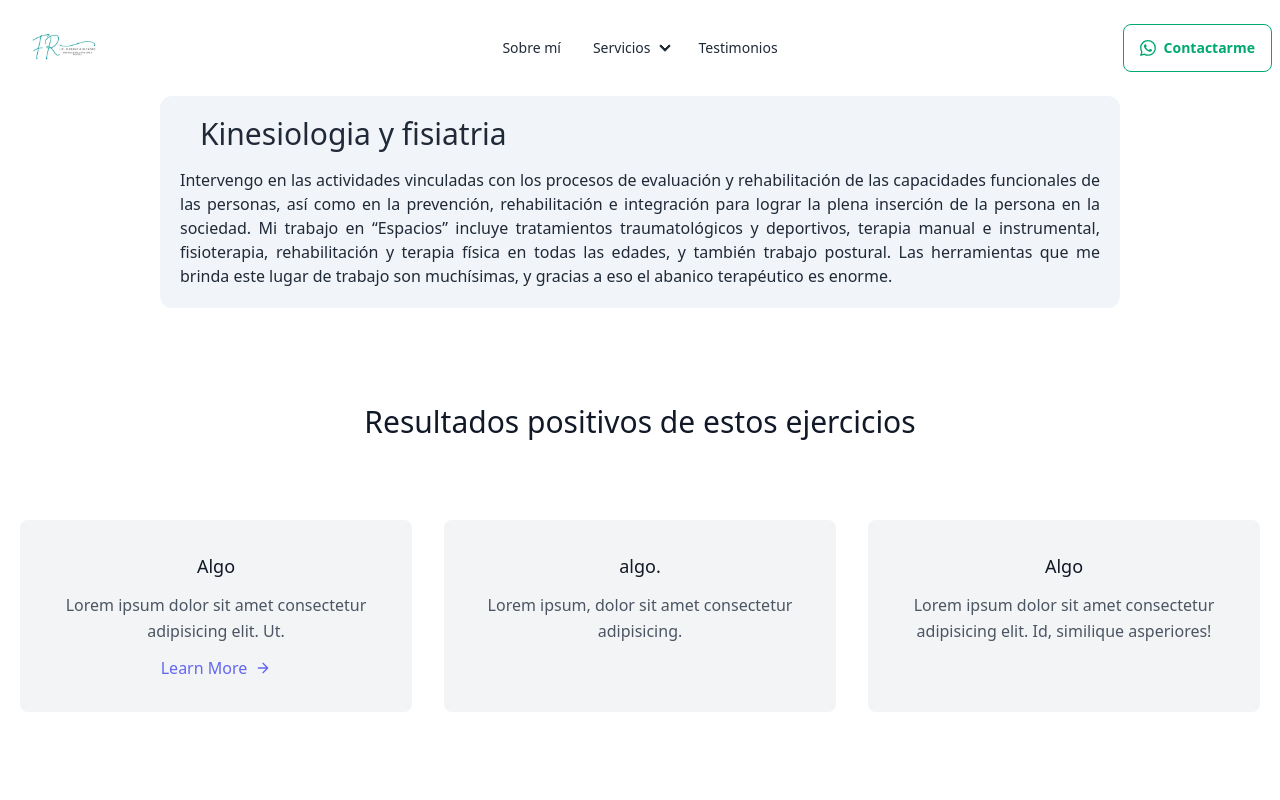
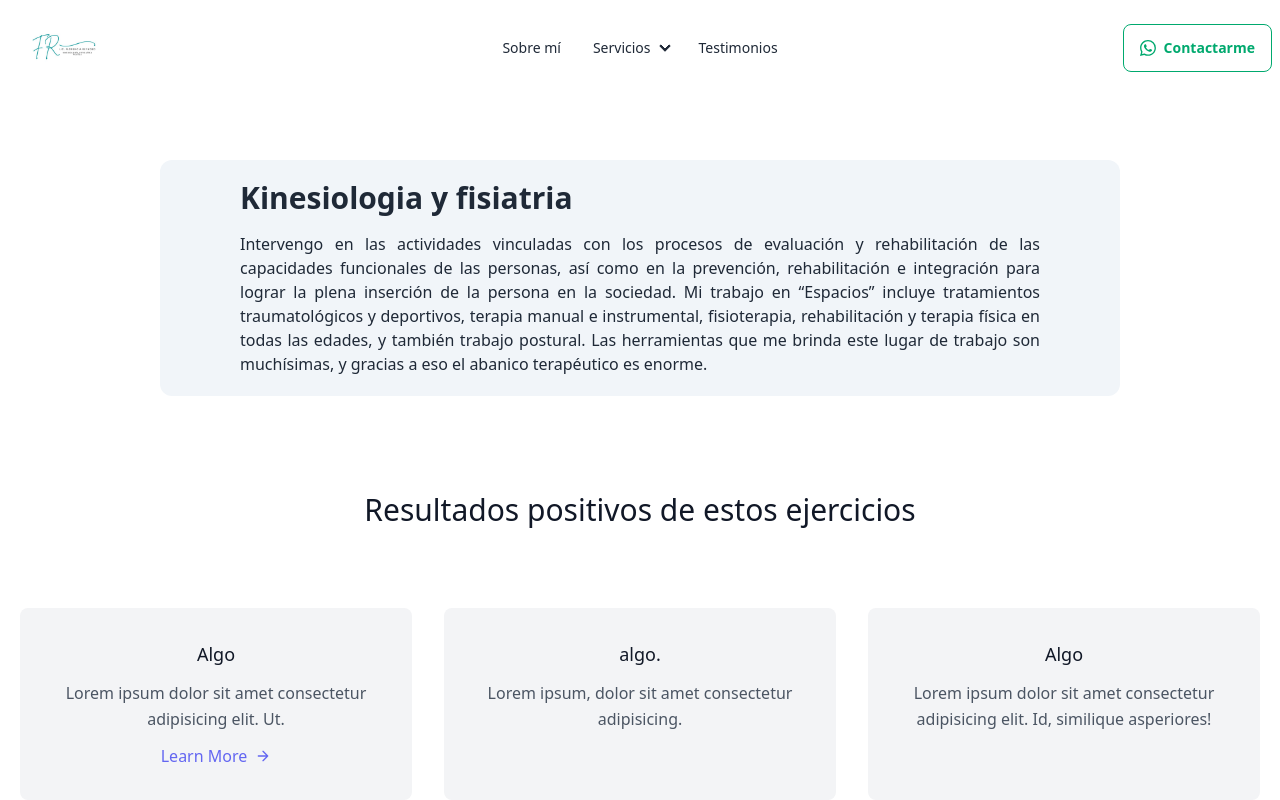
Before and after one commit to AgusssCarrizo/Florencia-Reynoso, a React (Vite) app: page /Kinesiologia-Fisiatria in a window 1280 px wide. Shown: the top 800 px of the page. Built offline with nearby package versions, Linux system fonts and the light colour scheme.

Commit message:
Kine hero

```diff
--- a/src/assets/Components/Kinesiologia.jsx
+++ b/src/assets/Components/Kinesiologia.jsx
@@ -3,10 +3,12 @@ import React from "react";
 export default function Kinesiologia() {
    return (
       <section className="flex items-center flex-col">
-         <div className=" w-3/4 text-justify  p-5 bg-slate-100 rounded-xl">
-            <h2 className="text-3xl ml-5 mb-4 ">Kinesiologia y fisiatria</h2>
+         <div className="w-full px-20 md:w-3/4 text-justify p-5 bg-slate-600 md:bg-slate-100 md:rounded-xl md:dark:bg-slate-600 mt-16">
+            <h2 className="text-3xl text-center md:text-left mb-4 font-bold dark:text-slate-300">
+               Kinesiologia y fisiatria
+            </h2>
 
-            <p className=" ">
+            <p className=" font-medium dark:text-slate-200">
                Intervengo en las actividades vinculadas con los procesos de
                evaluación y rehabilitación de las capacidades funcionales de las
                personas, así como en la prevención, rehabilitación e integración
@@ -22,11 +24,11 @@ export default function Kinesiologia() {
          <section class="text-gray-600 body-font">
             <div class="container px-5 py-24 mx-auto">
                <div class="flex flex-col text-center w-full mb-20">
-                  <h1 class="sm:text-3xl text-2xl font-medium title-font text-gray-900">
+                  <h1 class="sm:text-3xl text-2xl font-medium title-font text-gray-900 dark:text-gray-50">
                      Resultados positivos de estos ejercicios
                   </h1>
                </div>
-               <div class="flex flex-wrap -m-4 ">
+               <div class="flex flex-wrap justify-center -m-4 ">
                   <div class="p-4 md:w-1/3 ">
                      <div class="flex rounded-lg h-full bg-gray-100 p-8 flex-col  items-center">
                         <div class="flex items-center  mb-3">
```
